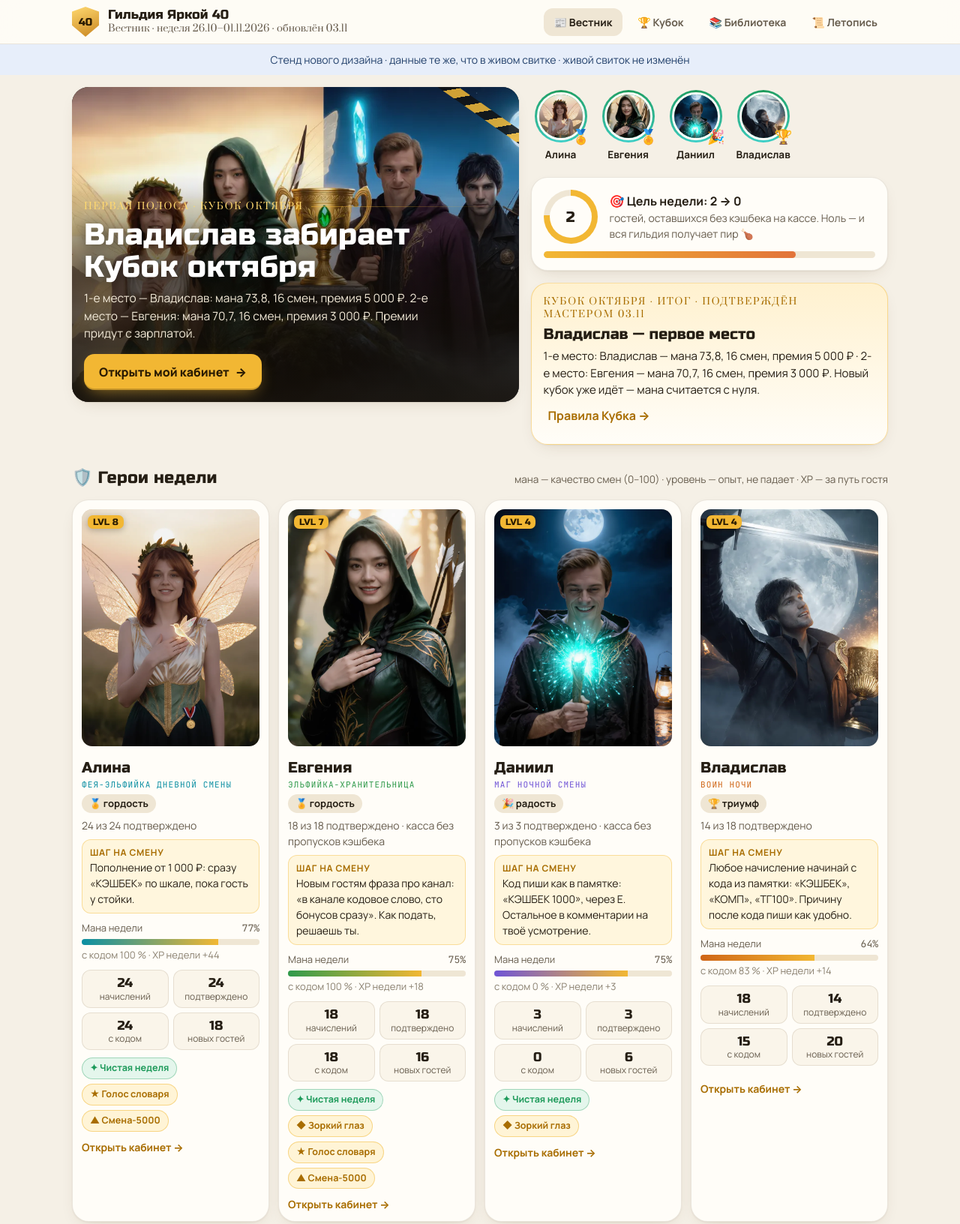
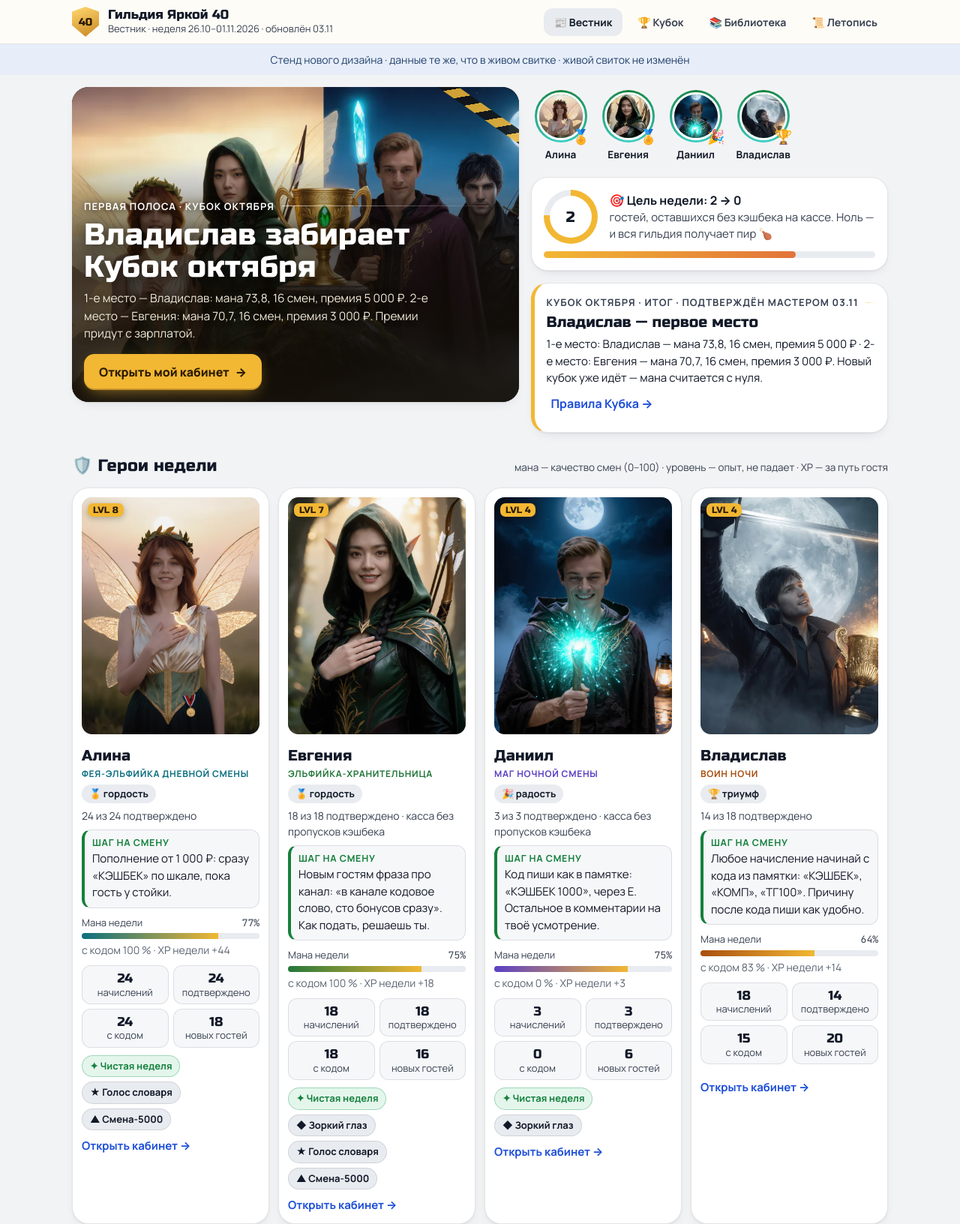
Before and after one commit to kulagin93rus-glitch/gy40-svitok, a plain HTML site: page stend/index.html in a window 1280 px wide. Shown: the top 1632 px of the page at 75% size. Drawn offline with Linux system fonts and the light colour scheme.

Commit message:
stend index.html

```diff
--- a/stend/index.html
+++ b/stend/index.html
@@ -3,7 +3,7 @@
 <head>
 <meta charset="utf-8">
 <meta name="viewport" content="width=device-width,initial-scale=1,viewport-fit=cover">
-<meta name="theme-color" content="#f5f0e6">
+<meta name="theme-color" content="#f2f3f5">
 <meta name="robots" content="noindex,nofollow,noarchive">
 <meta name="referrer" content="no-referrer">
 <title>Гильдия Яркой 40</title>
@@ -12,9 +12,9 @@
 <style>
 /* Свиток 2.0 · «лаунчер гильдии»: одна тёмная сцена, золото — только на действиях, газетная строка Вестника — Prata, герои живут в состояниях из данных недели */
 :root{
- --bg:#f5f0e6;--s1:#fffdf8;--s2:#faf5ea;--s3:#efe6d4;--line:rgba(80,56,20,.12);--ink:#251e14;--mut:#675d4e;--dim:#8a8070;
- --gold:#f2b733;--gold2:#a86d00;--gink:#2a1b02;--ok:#1d9a5a;--warm:#e2733a;--violet:#7f5fd6;--pink:#b8487e;
- --fae:#0b8fa3;--elf:#2f9a4c;--mage:#6f54d6;--war:#cf6516;--sky:#fff4dc;--shadow:0 1px 2px rgba(80,56,20,.06),0 8px 24px -12px rgba(80,56,20,.22);
+ --bg:#f2f3f5;--s1:#ffffff;--s2:#f6f7f9;--s3:#e8ebef;--line:rgba(17,24,39,.11);--ink:#111827;--mut:#374151;--dim:#5b6472;
+ --gold:#f2b733;--gold2:#111827;--gink:#2a1b02;--ok:#15803d;--warm:#e2733a;--violet:#7f5fd6;--pink:#b8487e;
+ --fae:#0a6f80;--elf:#23773a;--mage:#5b3fc4;--war:#a84f0f;--sky:#ffffff;--link:#1d4ed8;--shadow:0 1px 2px rgba(17,24,39,.06),0 6px 18px -10px rgba(17,24,39,.18);
  --f-disp:'Russo One',Impact,system-ui,sans-serif;--f-paper:Prata,Georgia,serif;--f-body:Manrope,system-ui,-apple-system,'Segoe UI',sans-serif;--f-mono:'JetBrains Mono',ui-monospace,Consolas,monospace;
  --ease:cubic-bezier(.23,1,.32,1);--ease-io:cubic-bezier(.77,0,.175,1);--r-m:16px;--r-l:22px;color-scheme:light}
 *{box-sizing:border-box}
@@ -22,7 +22,7 @@ html{background:var(--bg);scroll-padding-top:70px}
 body{margin:0;background:var(--bg);color:var(--ink);font:16px/1.5 var(--f-body);-webkit-tap-highlight-color:transparent;padding-bottom:calc(84px + env(safe-area-inset-bottom,0px));-webkit-font-smoothing:antialiased}
 img,video{max-width:100%;display:block}
 button{font:inherit;color:inherit;background:none;border:0;cursor:pointer;padding:0}
-a{color:var(--gold2)}
+a{color:var(--link)}
 :focus-visible{outline:2px solid var(--gold);outline-offset:3px;border-radius:10px}
 h1,h2,h3,h4{font-family:var(--f-disp);font-weight:400;margin:0;text-wrap:balance;letter-spacing:.01em}
 p{margin:0}
@@ -34,17 +34,17 @@ p{margin:0}
 @media (hover:hover){.press:hover{filter:brightness(1.08)}}
 
 /* верхняя планка */
-body::before{content:"";position:fixed;inset:0 0 auto;height:env(safe-area-inset-top,0px);z-index:30;background:rgba(245,240,230,.94)}
+body::before{content:"";position:fixed;inset:0 0 auto;height:env(safe-area-inset-top,0px);z-index:30;background:rgba(242,243,245,.94)}
 .top{position:sticky;top:env(safe-area-inset-top,0px);z-index:25;background:rgba(255,253,248,.88);backdrop-filter:blur(14px);-webkit-backdrop-filter:blur(14px);border-bottom:1px solid var(--line)}
 .top .wrap{display:flex;align-items:center;gap:12px;min-height:58px}
 .emb{width:36px;height:40px;flex:none;clip-path:polygon(50% 0,100% 16%,100% 62%,50% 100%,0 62%,0 16%);background:linear-gradient(160deg,#ffd970,#c98620);display:grid;place-items:center;font:14px var(--f-disp);color:var(--gink)}
 .top b{display:block;font:17px/1.1 var(--f-disp)}
-.top small{display:block;font:13px/1.3 var(--f-paper);color:var(--mut);white-space:nowrap;overflow:hidden;text-overflow:ellipsis}
+.top small{display:block;font:13px/1.3 var(--f-body);color:var(--mut);white-space:nowrap;overflow:hidden;text-overflow:ellipsis}
 .top .tt{min-width:0;flex:1}
 .dnav{display:none;gap:6px}
 .dnav a{font-size:14px;font-weight:700;color:var(--mut);text-decoration:none;padding:8px 14px;border-radius:12px}
 .dnav a.on{background:var(--s3);color:var(--ink)}
-.stale{background:#fde7c9;color:#6b3d05;font-size:14px;padding:10px 16px;text-align:center}
+.stale{background:#e8ebef;color:#111827;font-size:14px;padding:10px 16px;text-align:center}
 
 /* вкладки */
 .tab{display:none;padding-block:16px 8px}.tab.on{display:block;animation:tin 260ms var(--ease)}
@@ -53,28 +53,28 @@ body::before{content:"";position:fixed;inset:0 0 auto;height:env(safe-area-inset
 .sec-h{display:flex;justify-content:space-between;align-items:baseline;gap:12px;flex-wrap:wrap;margin-bottom:12px}
 .sec-h h2{font-size:22px}
 .eyebrow{font-size:13.5px;color:var(--mut)}
-.kick{font:12.5px var(--f-paper);letter-spacing:.14em;text-transform:uppercase;color:var(--gold2);display:flex;align-items:center;gap:10px}
+.kick{font:700 13px var(--f-body);letter-spacing:.08em;text-transform:uppercase;color:var(--mut);display:flex;align-items:center;gap:10px}
 .kick::after{content:"";flex:1;height:1px;background:linear-gradient(90deg,rgba(242,183,51,.5),transparent)}
 .card{background:var(--s1);border:1px solid var(--line);border-radius:var(--r-l);padding:16px;box-shadow:var(--shadow)}
-.note{font-size:14px;color:var(--mut)}
+.note{font-size:15px;color:var(--mut)}
 .grid2{display:grid;gap:28px}
-.legend{font-size:13px;color:var(--dim);margin-top:6px}
+.legend{font-size:14px;color:var(--dim);margin-top:6px}
 
 /* первая полоса */
 .front{display:grid;gap:16px}
 .key{position:relative;border-radius:var(--r-l);overflow:hidden;min-height:460px;background:#1b1712;box-shadow:var(--shadow);color:#fff}
 .key img{position:absolute;inset:0;width:100%;height:100%;object-fit:cover;object-position:18% 30%;animation:pan 18s var(--ease-io) infinite alternate}
 @keyframes pan{to{object-position:82% 30%}}
-.key::after{content:"";position:absolute;inset:0;background:linear-gradient(180deg,rgba(20,14,6,0) 28%,rgba(20,14,6,.55) 58%,rgba(20,14,6,.88) 100%)}
+.key::after{content:"";position:absolute;inset:0;background:linear-gradient(180deg,rgba(20,14,6,0) 22%,rgba(20,14,6,.62) 50%,rgba(20,14,6,.9) 100%)}
 .tape{position:absolute;z-index:2;right:-46px;top:24px;transform:rotate(35deg);width:190px;height:16px;background:repeating-linear-gradient(-45deg,var(--gold) 0 12px,#111 12px 24px);opacity:.85}
 .lead{position:absolute;z-index:3;left:0;right:0;bottom:0;padding:16px}
 .lead h1{font-size:clamp(28px,5vw,40px);line-height:1.08;margin:8px 0 8px;text-shadow:0 2px 18px rgba(0,0,0,.6)}
 .lead p{color:#f3ead8;font-size:15.5px;max-width:52ch}
-.lead .kick{color:#ffd970}
+.lead .kick{color:#ffffff;text-shadow:0 1px 10px rgba(0,0,0,.9)}.lead .kick::after{background:linear-gradient(90deg,rgba(255,255,255,.6),transparent)}.lead p{text-shadow:0 1px 8px rgba(0,0,0,.6)}
 .btn{display:inline-flex;align-items:center;justify-content:center;gap:8px;min-height:48px;padding:0 20px;border-radius:14px;font-weight:800;font-size:16px;text-decoration:none}
 .btn-p{background:var(--gold);color:var(--gink);box-shadow:0 6px 22px -8px rgba(242,183,51,.7),inset 0 -2px 0 rgba(0,0,0,.18)}
 .btn-s{background:var(--s1);border:1px solid var(--line);color:var(--ink)}
-.btn-g{min-height:44px;padding:0 6px;color:var(--gold2);font-weight:700}
+.btn-g{min-height:44px;padding:0 6px;color:var(--link);font-weight:700}
 .btn .ar{transition:transform 200ms var(--ease)}.btn:active .ar{transform:translateX(3px)}
 .cta{display:flex;gap:10px;flex-wrap:wrap;margin-top:16px}
 
@@ -100,7 +100,7 @@ body::before{content:"";position:fixed;inset:0 0 auto;height:env(safe-area-inset
 .tile b{display:block;font:18px/1.25 var(--f-disp);margin-top:4px;font-variant-numeric:tabular-nums}
 .tile small{display:block;font-size:13px;color:var(--dim);margin-top:4px}
 .tile.wide{grid-column:1/-1}
-.cupline{border:1px solid rgba(242,183,51,.45);background:linear-gradient(180deg,#fff1cf,var(--s1))}
+.cupline{border:1px solid var(--line);border-left:5px solid var(--gold);background:var(--s1)}
 .cupline b{font:20px/1.2 var(--f-disp);display:block;margin:6px 0 6px}
 .cupline p{font-size:15px;color:var(--ink)}
 
@@ -114,11 +114,11 @@ body::before{content:"";position:fixed;inset:0 0 auto;height:env(safe-area-inset
 .lvl{position:absolute;top:8px;left:8px;z-index:2;box-shadow:0 2px 8px rgba(0,0,0,.25);font:12px var(--f-disp);color:var(--gink);background:var(--gold);border-radius:7px;padding:2px 7px}
 .hero .nm{display:flex;align-items:baseline;gap:8px;flex-wrap:wrap}
 .hero .nm h3{font-size:20px}
-.cls{font:11px var(--f-mono);letter-spacing:.1em;text-transform:uppercase;color:var(--c)}
+.cls{font:700 12px var(--f-body);letter-spacing:.06em;text-transform:uppercase;color:var(--c)}
 .state{display:inline-flex;align-items:center;gap:6px;font-size:13px;font-weight:700;background:var(--s3);border-radius:99px;padding:3px 10px;margin-top:6px}
 .hero .ttl{font-size:14px;color:var(--mut);margin-top:6px}
-.stepc{margin-top:8px;font-size:14px;background:#fff6dd;border:1px solid rgba(242,183,51,.4);border-radius:12px;padding:8px 10px}
-.stepc b{display:block;font-size:12px;letter-spacing:.06em;text-transform:uppercase;color:var(--gold2)}
+.stepc{margin-top:8px;font-size:15px;background:var(--s2);border:1px solid var(--line);border-left:4px solid var(--ok);border-radius:12px;padding:8px 10px}
+.stepc b{display:block;font-size:12.5px;letter-spacing:.06em;text-transform:uppercase;color:var(--ok)}
 .mana{margin-top:10px}
 .mana .row{display:flex;justify-content:space-between;font-size:13px;color:var(--mut)}
 .mana .bar{height:8px;border-radius:99px;background:var(--s3);overflow:hidden;margin-top:4px}
@@ -126,12 +126,12 @@ body::before{content:"";position:fixed;inset:0 0 auto;height:env(safe-area-inset
 .stats{display:grid;grid-template-columns:repeat(4,1fr);gap:6px;margin-top:10px}
 .stat{background:var(--s2);border:1px solid var(--line);border-radius:12px;padding:7px 6px;text-align:center;min-width:0}
 .stat b{display:block;font:17px/1.15 var(--f-disp);font-variant-numeric:tabular-nums}
-.stat span{display:block;font-size:12px;color:var(--mut);line-height:1.25}
+.stat span{display:block;font-size:13px;color:var(--mut);line-height:1.25}
 .hero .stats{grid-template-columns:repeat(2,1fr)}
 .badges{display:flex;gap:6px;flex-wrap:wrap;margin-top:10px}
-.badge{font-size:12.5px;font-weight:700;padding:4px 10px;border-radius:99px;border:1px solid var(--line);background:var(--s2)}
-.badge.gold{color:var(--gold2);background:#fff4d6;border-color:rgba(242,183,51,.5)}.badge.ok{color:var(--ok);background:#e4f6ec;border-color:rgba(29,154,90,.35)}.badge.curse{color:var(--pink);border-color:rgba(245,143,191,.4)}
-.open{margin-top:10px;font-size:14px;font-weight:700;color:var(--gold2)}
+.badge{font-size:13px;font-weight:700;padding:4px 10px;border-radius:99px;border:1px solid var(--line);background:var(--s2)}
+.badge.gold{color:var(--ink);background:var(--s3);border-color:var(--line)}.badge.ok{color:var(--ok);background:#e4f6ec;border-color:rgba(29,154,90,.35)}.badge.curse{color:var(--pink);border-color:rgba(245,143,191,.4)}
+.open{margin-top:10px;font-size:15px;font-weight:700;color:var(--link)}
 .fae{--c:var(--fae)}.elf{--c:var(--elf)}.mage{--c:var(--mage)}.war{--c:var(--war)}
 
 /* мем */
@@ -150,7 +150,7 @@ blockquote{margin:8px 0 0;font:16px/1.6 var(--f-body);color:var(--ink);max-width
 .qm{width:34px;height:34px;border-radius:10px;display:grid;place-items:center;font:15px var(--f-disp);border:1px solid var(--line)}
 .qm.done{background:#e4f6ec;color:var(--ok);border-color:rgba(111,227,163,.4)}.qm.open{color:var(--gold2)}
 .quest b{display:block;font-size:15.5px}.quest span{display:block;font-size:14px;color:var(--mut)}
-.quest .rw{font:12.5px var(--f-mono);color:var(--gold2);margin-top:4px}
+.quest .rw{font:13px var(--f-body);font-weight:700;color:var(--ok);margin-top:4px}
 .arena{display:grid;gap:10px}
 .trophy{background:var(--s1);border:1px solid var(--line);border-radius:16px;padding:14px;box-shadow:var(--shadow)}
 .trophy .eyebrow{font-size:12.5px;letter-spacing:.05em;text-transform:uppercase}
@@ -172,7 +172,7 @@ blockquote{margin:8px 0 0;font:16px/1.6 var(--f-body);color:var(--ink);max-width
 .rules p b{color:var(--ink)}
 .curses{display:grid;gap:10px}
 .curse{display:grid;grid-template-columns:44px 1fr;gap:12px;box-shadow:var(--shadow);background:var(--s1);border:1px solid var(--line);border-radius:16px;padding:12px}
-.curse .ico{width:44px;height:44px;border-radius:12px;display:grid;place-items:center;font-size:21px;background:#f7e6ef;border:1px solid rgba(245,143,191,.35)}
+.curse .ico{width:44px;height:44px;border-radius:12px;display:grid;place-items:center;font-size:21px;background:var(--s3);border:1px solid rgba(245,143,191,.35)}
 .curse.buff .ico{background:#e4f6ec;border-color:rgba(111,227,163,.35)}
 .curse b{display:block;font:15.5px var(--f-disp)}.curse p{font-size:14px;color:var(--mut);margin-top:4px}
 .curse .meta{font:12px var(--f-mono);color:var(--dim);margin-top:6px}
@@ -196,7 +196,7 @@ blockquote{margin:8px 0 0;font:16px/1.6 var(--f-body);color:var(--ink);max-width
 .step span{color:var(--mut)}
 .faq details{border-top:1px solid var(--line);padding:12px 0}.faq details:first-child{border-top:0}
 .faq summary{cursor:pointer;font-weight:700;font-size:15.5px;list-style:none;display:flex;justify-content:space-between;gap:12px;min-height:28px}
-.faq summary::after{content:"+";color:var(--gold2);font-weight:800;transition:transform 200ms var(--ease)}
+.faq summary::after{content:"+";color:var(--mut);font-weight:800;transition:transform 200ms var(--ease)}
 .faq details[open] summary::after{transform:rotate(45deg)}
 .faq p{color:var(--mut);font-size:15px;margin-top:8px}
 
@@ -215,7 +215,7 @@ blockquote{margin:8px 0 0;font:16px/1.6 var(--f-body);color:var(--ink);max-width
 .nav a.on{color:var(--ink);background:var(--s3)}.nav a.on span{transform:translateY(-1px) scale(1.08)}
 
 /* кабинет */
-.hello{font:13px var(--f-paper);letter-spacing:.12em;text-transform:uppercase;color:var(--gold2)}
+.hello{font:700 13px var(--f-body);letter-spacing:.06em;text-transform:uppercase;color:var(--mut)}
 .wins{display:grid;grid-template-columns:repeat(2,1fr);gap:8px}
 .win{display:flex;gap:10px;align-items:flex-start;background:var(--s1);border:1px solid var(--line);border-radius:14px;padding:10px 12px;box-shadow:var(--shadow);min-width:0}
 .win i{font-style:normal;font-size:22px;line-height:1.1}
@@ -231,13 +231,13 @@ blockquote{margin:8px 0 0;font:16px/1.6 var(--f-body);color:var(--ink);max-width
 .fold>.fb{padding:0 14px 14px}
 .qopen .todo{color:var(--dim);background:var(--s3);border-radius:6px;padding:0 6px;font-size:12.5px}
 
-.modal{position:fixed;inset:0;z-index:40;background:rgba(60,42,14,.35);opacity:0;pointer-events:none;transition:opacity 260ms var(--ease)}
+.modal{position:fixed;inset:0;z-index:40;background:rgba(17,24,39,.42);opacity:0;pointer-events:none;transition:opacity 260ms var(--ease)}
 .modal.on{opacity:1;pointer-events:auto}
 .cab{position:absolute;inset:auto 0 0 0;max-height:94%;height:94%;overflow:auto;overscroll-behavior:contain;background:linear-gradient(180deg,var(--sky) 0,var(--bg) 340px);border-radius:24px 24px 0 0;border-top:1px solid var(--line);transform:translateY(102%);transition:transform 300ms var(--ease);padding-bottom:calc(24px + env(safe-area-inset-bottom,0px))}
 .modal.on .cab{transform:none}
 .cab .in{max-width:880px;margin:0 auto;padding-left:max(16px,env(safe-area-inset-left,0px));padding-right:max(16px,env(safe-area-inset-right,0px))}
 .cab .bar0{position:sticky;top:0;z-index:3;display:flex;align-items:center;gap:10px;padding-block:10px;background:rgba(255,253,248,.92);backdrop-filter:blur(10px)}
-.cab .grab{width:42px;height:5px;border-radius:99px;background:#d9cdb6;margin:0 auto}
+.cab .grab{width:42px;height:5px;border-radius:99px;background:#d1d5db;margin:0 auto}
 .close{width:44px;height:44px;border-radius:12px;background:var(--s1);border:1px solid var(--line);display:grid;place-items:center}
 .cab .head{display:grid;grid-template-columns:132px 1fr;gap:14px;align-items:end;margin-top:4px}
 .cab .pt{position:relative;border-radius:16px;overflow:hidden;aspect-ratio:3/4;background:var(--s3)}
@@ -248,19 +248,19 @@ blockquote{margin:8px 0 0;font:16px/1.6 var(--f-body);color:var(--ink);max-width
 .chip.on{background:var(--gold);color:var(--gink);border-color:transparent}
 .cab .blk{margin-top:14px}
 .kv{display:grid;grid-template-columns:repeat(2,1fr);gap:8px}
-.hint{background:#fff6dd;border:1px solid rgba(242,183,51,.45);border-radius:16px;padding:12px 14px;font-size:15px}
-.hint b{color:var(--gold2)}
+.hint{background:var(--s1);border:1px solid var(--line);border-left:4px solid var(--ink);border-radius:16px;padding:12px 14px;font-size:16px;line-height:1.6;box-shadow:var(--shadow)}
+.hint b{color:var(--ink)}
 .funnel{display:grid;grid-template-columns:repeat(2,1fr);gap:8px}
 .funnel .f{background:var(--s2);border:1px solid var(--line);border-radius:12px;padding:10px;min-width:0}
 .funnel .f b{display:block;font:18px var(--f-disp)}.funnel .f span{display:block;font-size:13.5px}.funnel .f small{display:block;font-size:12.5px;color:var(--dim)}
 .tasks{margin-top:10px;background:var(--s2);border:1px solid var(--line);border-radius:14px;padding:12px}
 .tasks h5{margin:0 0 6px;font:13px var(--f-disp);letter-spacing:.05em;text-transform:uppercase;color:var(--gold2)}
 .tasks .t1{font-size:15px}
-.tasks details{margin-top:8px}.tasks summary{cursor:pointer;color:var(--gold2);font-weight:700;font-size:14px}
+.tasks details{margin-top:8px}.tasks summary{cursor:pointer;color:var(--link);font-weight:700;font-size:14px}
 .tasks ol{margin:6px 0 0;padding-left:18px;display:grid;gap:6px;font-size:14.5px}
 .qopen{list-style:none;margin:0;padding:0!important;display:grid;gap:6px}
 .qopen li{font-size:14px;background:var(--s2);border-radius:10px;padding:6px 10px}
-.qopen .ok{color:var(--ok)}.qopen .no{color:var(--dim)}.qopen .wait{color:var(--gold2)}.qopen .age{color:var(--dim)}
+.qopen .ok{color:var(--ok)}.qopen .no{color:var(--dim)}.qopen .wait{color:var(--ink)}.qopen .age{color:var(--dim)}
 .brow{display:grid;grid-template-columns:86px 1fr auto;gap:10px;align-items:center;font-size:14px;margin-top:8px}
 .brow .track{height:8px;border-radius:99px;background:var(--s3);overflow:hidden}
 .brow .track i{display:block;height:100%;background:var(--c);transform-origin:left center}
@@ -270,7 +270,7 @@ blockquote{margin:8px 0 0;font:16px/1.6 var(--f-body);color:var(--ink);max-width
 .shifts th,.shifts td{padding:8px 10px;text-align:right;border-bottom:1px solid var(--line);font-variant-numeric:tabular-nums;white-space:nowrap}
 .shifts th:first-child,.shifts td:first-child{text-align:left}
 .shifts th{font-size:12.5px;color:var(--mut);font-weight:600;background:var(--s3)}
-.shifts tr.prem td{color:var(--gold2)}
+.shifts tr.prem td{color:var(--ok);font-weight:700}
 .shifts tfoot td{font-weight:800;color:var(--ink);background:var(--s2)}
 .gold-b{border-color:rgba(242,183,51,.55)!important}
 
@@ -352,7 +352,7 @@ blockquote{margin:8px 0 0;font:16px/1.6 var(--f-body);color:var(--ink);max-width
   <div>
    <div class="sec-h"><h2>🪶 Слово Мастера</h2></div>
    <div class="card"><div class="master"><div class="av"><svg width="30" height="30" viewBox="0 0 48 48" fill="none" aria-hidden="true"><path d="M10 34 L24 8 L38 34 Z" fill="#f2b733"/><circle cx="24" cy="30" r="7" fill="#0c0b11"/><path d="M6 40 H42" stroke="#f2b733" stroke-width="3" stroke-linecap="round"/></svg></div>
-    <div><div class="eyebrow" style="color:var(--gold2);font-weight:700">Дмитрий · Мастер гильдии</div><div class="eyebrow" id="master-stats"></div><blockquote id="master-word"></blockquote></div></div></div>
+    <div><div class="eyebrow" style="color:var(--ink);font-weight:700">Дмитрий · Мастер гильдии</div><div class="eyebrow" id="master-stats"></div><blockquote id="master-word"></blockquote></div></div></div>
   </div>
  </div>
 
```
